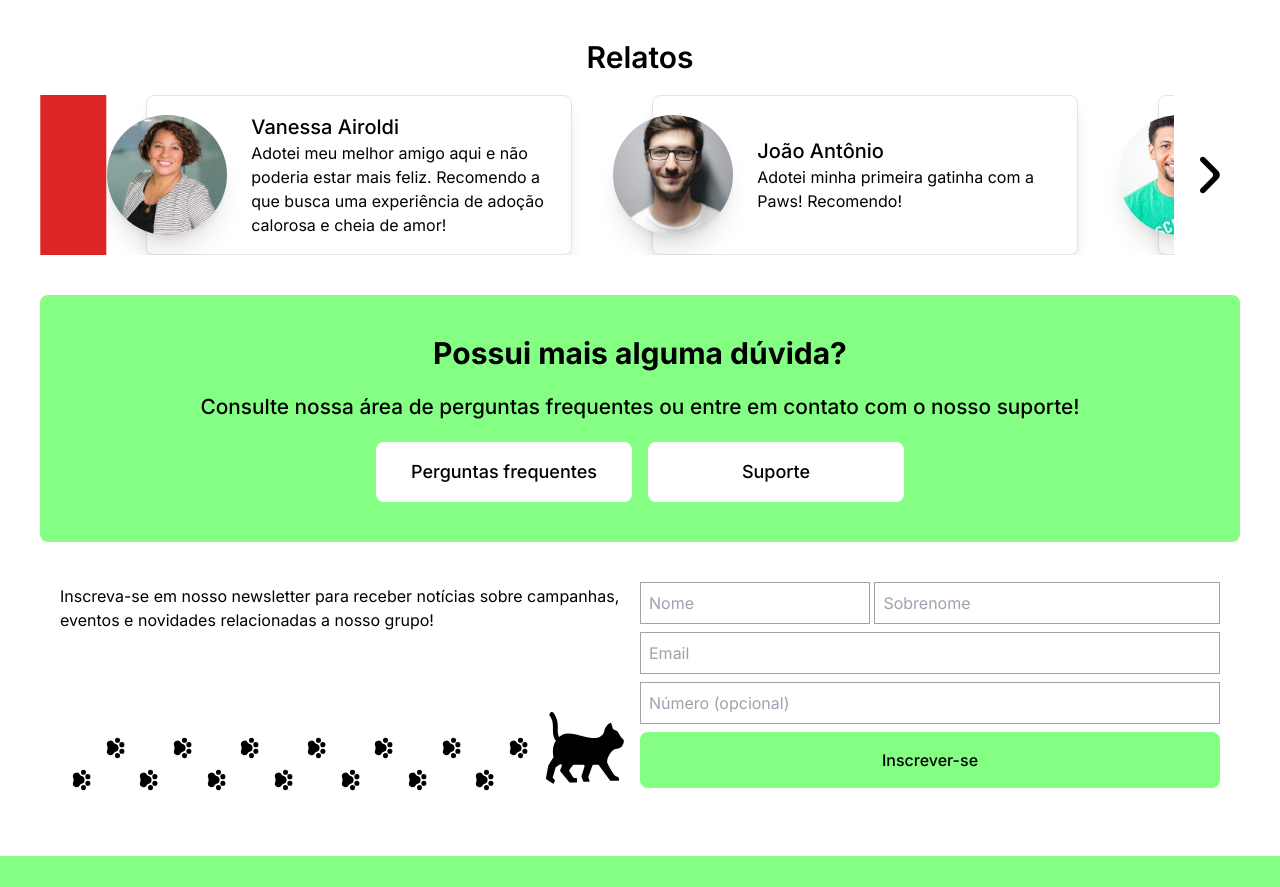
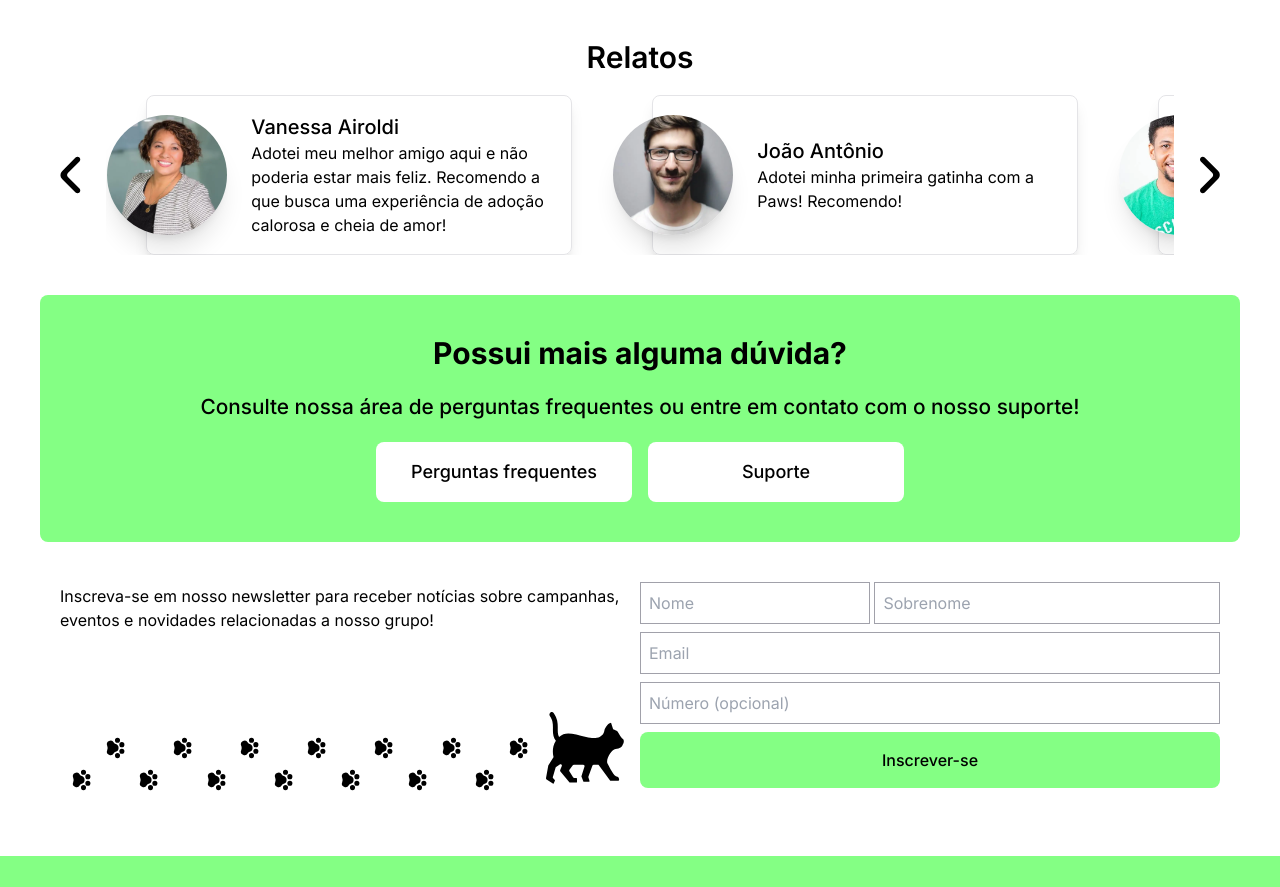
Before and after one commit to B-e-sa/paws, a Next.js app: page / in a window 1280 px wide. Shown: the part 1446-2333 px from the top of the page. Built offline with nearby package versions, Linux system fonts and the light colour scheme.

Commit message:
fix: remove red bg from arrowIcon

```diff
--- a/src/components/reports.tsx
+++ b/src/components/reports.tsx
@@ -65,7 +65,7 @@ export default function Reports() {
             <div className="flex w-full">
                 <ArrowIcon
                     onClick={() => handleClick(DIRECTION.LEFT)}
-                    className="fill-red-600 bg-red-600 sm:block hidden cursor-pointer w-[5rem] rotate-180"
+                    className="sm:block hidden cursor-pointer w-[5rem] rotate-180"
                 />
                 <div ref={reviewContainer} className="md:overflow-hidden overflow-auto flex pl-10 w-[100vw] ">
                     <div className="flex">
```
